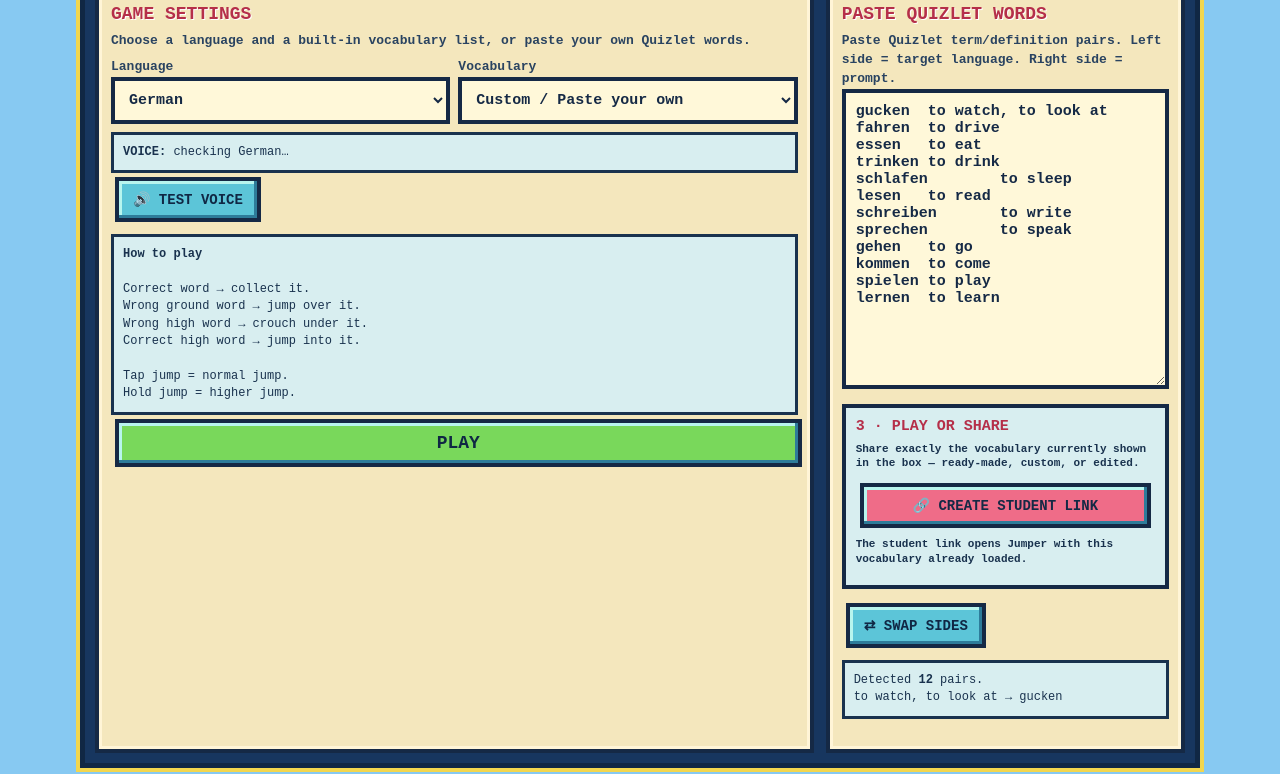
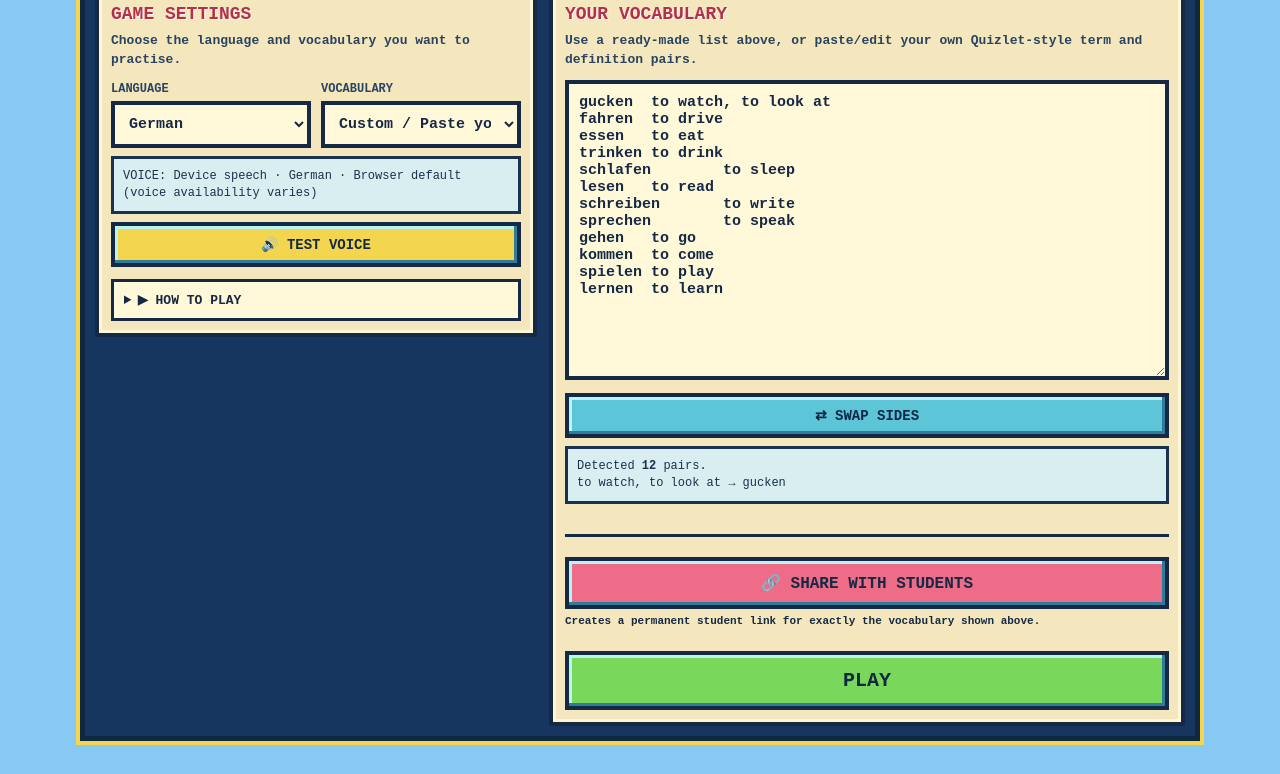
Before and after one commit to mcproductionsdk-beep/Word-Jumper, a plain HTML site: page index.html in a window 1280 px wide. Shown: the part 91-865 px from the top of the page. After the commit the page ends 838 px from the top, so only its background shows below. Drawn offline with Linux system fonts and the light colour scheme.

Commit message:
Publish user-tested Word Jumper Master Menu V1.1 and vocabulary sharing

```diff
--- a/index.html
+++ b/index.html
@@ -73,6 +73,31 @@ body.studentMode #studentIntro{width:100%;padding:24px 14px}
 }
 
 
+/* Boring Teacher Vocabulary Menu v1.0 — Word Racer prototype */
+.teacherMenu{display:grid;grid-template-columns:minmax(0,.82fr) minmax(0,1.18fr);gap:12px;align-items:start}
+.settingsFields{display:grid;grid-template-columns:1fr 1fr;gap:10px;margin-top:12px}
+.fieldLabel{font:900 12px "Courier New";color:#294361;margin:0 0 5px;text-transform:uppercase}
+.menuButton{width:100%;margin:8px 0 0}
+.teacherHowTo{margin-top:12px;padding:10px;background:#fff8d9;border:3px solid #152945}
+.teacherHowTo summary{cursor:pointer;font:900 13px "Courier New";color:#152945}
+.teacherHowTo div{font:700 11px "Courier New";line-height:1.5;margin-top:8px}
+.vocabCard textarea{margin-top:10px}
+.shareBlock{margin-top:12px;padding-top:12px;border-top:3px solid #152945}
+#shareStudentLink{font-size:16px;padding:12px}
+.finalPlay{margin:14px 0 0;padding:14px;font-size:20px}
+body.studentMode #menu>.teacherMenu{display:none!important}
+@media(max-width:760px){
+.teacherMenu{grid-template-columns:1fr;gap:10px}
+.settingsFields{grid-template-columns:1fr}
+.card{padding:12px}
+textarea{height:34vh;min-height:210px;font-size:16px}
+select{min-height:48px;font-size:16px}
+button{min-height:48px}
+#shareStudentLink,.finalPlay{min-height:56px}
+}
+
+body.studentMode #teacherGrid{display:none!important}
+
 </style>
 </head>
 <body>
@@ -86,45 +111,27 @@ body.studentMode #studentIntro{width:100%;padding:24px 14px}
   <button id="studentPlay" class="primary" type="button">PLAY</button>
   <details class="howTo">
     <summary>▶ HOW TO PLAY</summary>
-    <div>SPACE / ↑ / W = JUMP · HOLD FOR HIGHER JUMP · ↓ / S = CROUCH<br>Collect the correct translation and avoid wrong words.</div>
+    <div>SPACE / ↑ / W = JUMP · HOLD FOR HIGHER JUMP · ↓ / S = CROUCH<br>Correct word → collect it. Wrong ground word → jump over it. Wrong high word → crouch under it. Correct high word → jump into it.</div>
   </details>
 </div>
-
-<div class="grid"><div class="card teacherOnly">
+<div class="teacherMenu">
+  <div class="card settingsCard">
     <h2>GAME SETTINGS</h2>
-<div class="help">Choose a language and a built-in vocabulary list, or paste your own Quizlet words.</div>
-<div style="display:grid;grid-template-columns:1fr 1fr;gap:8px;margin-top:7px">
-<div>
-<div class="help"><b>Language</b></div>
-<select id="language">
-<option value="de-DE">German</option>
-<option value="es-ES">Spanish</option>
-<option value="da-DK">Danish</option>
-<option value="en-US">English</option>
-</select>
-</div>
-<div>
-<div class="help"><b>Vocabulary</b></div>
-<select id="vocabCategory"></select>
-</div>
+    <div class="help">Choose the language and vocabulary you want to practise.</div>
+    <div class="settingsFields">
+      <div><div class="fieldLabel">Language</div><select id="language"><option value="de-DE">German</option><option value="es-ES">Spanish</option><option value="da-DK">Danish</option><option value="en-US">English</option></select></div>
+      <div><div class="fieldLabel">Vocabulary</div><select id="vocabCategory"></select></div>
     </div>
     <div id="voiceCheck" class="preview"><b>VOICE:</b> checking…</div>
-<button id="testVoice" type="button">🔊 TEST VOICE</button>
-<div class="preview">
-<b>How to play</b><br><br>
-Correct word → collect it.<br>
-Wrong ground word → jump over it.<br>
-Wrong high word → crouch under it.<br>
-Correct high word → jump into it.<br><br>
-Tap jump = normal jump.<br>
-Hold jump = higher jump.
+    <button id="testVoice" class="yellow menuButton" type="button">🔊 TEST VOICE</button>
+    <details class="teacherHowTo">
+      <summary>▶ HOW TO PLAY</summary>
+      <div>SPACE / ↑ / W = jump · hold for higher jump · ↓ / S = crouch · P = pause<br>Correct word → collect it. Wrong ground word → jump over it. Wrong high word → crouch under it. Correct high word → jump into it.</div>
+    </details>
   </div>
-<button id="play" type="button" class="primary wide">PLAY</button>
-</div>
-
-<div class="card teacherOnly">
-<h2>PASTE QUIZLET WORDS</h2>
-<div class="help">Paste Quizlet term/definition pairs. Left side = target language. Right side = prompt.</div>
+  <div class="card vocabCard">
+    <h2>YOUR VOCABULARY</h2>
+    <div class="help">Use a ready-made list above, or paste/edit your own Quizlet-style term and definition pairs.</div>
     <textarea id="words">gucken	to watch, to look at
 fahren	to drive
 essen	to eat
@@ -137,24 +144,15 @@ gehen	to go
 kommen	to come
 spielen	to play
 lernen	to learn</textarea>
-<div class="setupStep">
-  <div class="stepTitle">3 · PLAY OR SHARE</div>
-  <div class="stepHint">Share exactly the vocabulary currently shown in the box — ready-made, custom, or edited.</div>
-  <div class="shareRow">
-    <button id="createStudentLink" class="pink" type="button">🔗 CREATE STUDENT LINK</button>
-    <button id="copyStudentLink" type="button">📋 COPY LINK</button>
+    <button id="swap" type="button" class="menuButton">⇄ SWAP SIDES</button>
+    <div id="preview" class="preview"></div><div id="error" class="error"></div>
+    <div class="shareBlock">
+      <button id="shareStudentLink" class="pink menuButton" type="button">🔗 SHARE WITH STUDENTS</button>
+      <div class="stepHint" id="shareStatus">Creates a permanent student link for exactly the vocabulary shown above.</div>
     </div>
-  <div class="stepHint" id="shareStatus">The student link opens Jumper with this vocabulary already loaded.</div>
+    <button id="play" class="primary wide finalPlay teacherOnly" type="button">PLAY</button>
   </div>
-<button id="swap" type="button">⇄ SWAP SIDES</button>
-
-<div id="preview" class="preview"></div>
-<div id="error" class="error"></div>
-</div>
-
-</div>
-</section>
-
+</div></section>
 <section id="game" class="screen">
 <div class="hud">
 <div>SCORE <span id="score">0</span> · <span id="lives">❤❤❤</span></div>
@@ -562,36 +560,11 @@ function loadVoices(){
   speechVoices=window.speechSynthesis.getVoices()||[];
   updateVoiceCheck();
 }
-function voiceFor(locale){
-  var wanted=(locale||"").toLowerCase(),base=wanted.split("-")[0];
-  return speechVoices.find(function(v){return (v.lang||"").toLowerCase()===wanted;})||
-         speechVoices.find(function(v){return (v.lang||"").toLowerCase().split("-")[0]===base;})||null;
-}
-function languageName(locale){return {"de-DE":"German","es-ES":"Spanish","da-DK":"Danish","en-US":"English"}[locale]||locale;}
-function updateVoiceCheck(){
-  var box=E("voiceCheck");if(!box)return;
-  if(!("speechSynthesis" in window)){box.innerHTML="<b>VOICE:</b> ⚠ Speech synthesis unavailable";return;}
-  var locale=E("language").value,v=voiceFor(locale);
-  if(v) box.innerHTML="<b>VOICE:</b> ✓ "+languageName(locale)+" — "+escapeHtml(v.name)+" · "+escapeHtml(v.lang);
-  else if(!speechVoices.length) box.innerHTML="<b>VOICE:</b> checking "+languageName(locale)+"…";
-  else box.innerHTML="<b>VOICE:</b> ⚠ "+languageName(locale).toUpperCase()+" VOICE NOT FOUND<br>No English fallback will be used.";
-}
-if("speechSynthesis" in window){
-  loadVoices();
-  window.speechSynthesis.addEventListener("voiceschanged",loadVoices);
-  setTimeout(loadVoices,150);setTimeout(loadVoices,700);
-}
-function speak(text){
-  if(!soundOn||!("speechSynthesis" in window))return false;
-  loadVoices();
-  var v=voiceFor(targetLang);
-  if(!v){updateVoiceCheck();return false;}
-  try{
-    window.speechSynthesis.cancel();
-    var u=new SpeechSynthesisUtterance(text);u.voice=v;u.lang=v.lang;u.rate=.82;
-    window.speechSynthesis.speak(u);return true;
-  }catch(e){return false;}
-}
+function voiceFor(locale){var wanted=(locale||"").toLowerCase().replace("_","-"),base=wanted.split("-")[0];return speechVoices.find(function(v){return(v.lang||"").toLowerCase().replace("_","-")===wanted})||speechVoices.find(function(v){return(v.lang||"").toLowerCase().replace("_","-").split("-")[0]===base})||null}
+function languageName(locale){return{"de-DE":"German","es-ES":"Spanish","da-DK":"Danish","en-US":"English"}[locale]||locale}
+function updateVoiceCheck(){var box=E("voiceCheck");if(!box)return;var locale=E("language").value,v=voiceFor(locale);box.textContent="VOICE: Device speech · "+languageName(locale)+(v?" · "+v.name:" · Browser default (voice availability varies)")}
+if("speechSynthesis" in window){loadVoices();window.speechSynthesis.addEventListener("voiceschanged",loadVoices);setTimeout(loadVoices,150);setTimeout(loadVoices,700)}
+function speak(text){if(!soundOn||!("speechSynthesis" in window))return false;try{loadVoices();var v=voiceFor(targetLang),u=new SpeechSynthesisUtterance(text);u.lang=targetLang;if(v)u.voice=v;u.rate=.82;window.speechSynthesis.cancel();window.speechSynthesis.speak(u);return true}catch(e){return false}}
 function flash(text,ok){
   var t=E("toast");t.textContent=text;t.style.color=ok?"#63ff8b":"#ff5b6e";t.style.display="block";
   clearTimeout(flash.timer);flash.timer=setTimeout(function(){t.style.display="none";},650);
@@ -754,13 +727,7 @@ E("language").addEventListener("change",function(){
   updateVoiceCheck();
 });
 E("vocabCategory").addEventListener("change",loadCategory);
-E("testVoice").addEventListener("click",function(){
-  targetLang=E("language").value;loadVoices();
-  var samples={"de-DE":"Guten Morgen","es-ES":"Buenos días","da-DK":"Godmorgen","en-US":"Good morning"};
-  var v=voiceFor(targetLang);if(!v){updateVoiceCheck();return;}
-  var u=new SpeechSynthesisUtterance(samples[targetLang]||"Hello");
-  u.voice=v;u.lang=v.lang;u.rate=.82;window.speechSynthesis.cancel();window.speechSynthesis.speak(u);
-});
+E("testVoice").addEventListener("click",function(){targetLang=E("language").value;var samples={"de-DE":"Guten Morgen","es-ES":"Buenos días","da-DK":"Godmorgen","en-US":"Good morning"};speak(samples[targetLang]||"Hello")});
 E("sound").addEventListener("click",function(){
   soundOn=!soundOn;this.textContent=soundOn?"🔊 SOUND ON":"🔇 SOUND OFF";
   if(!soundOn&&("speechSynthesis" in window))window.speechSynthesis.cancel();
@@ -818,22 +785,22 @@ async function createStudentLink(){
   }
   if(sharingBusy)return;
   sharingBusy=true;
-  var button=E("createStudentLink");
+  var button=E("shareStudentLink");
   var oldText=button.textContent;
   button.disabled=true;
   button.textContent="SAVING…";
   E("shareStatus").textContent="Saving this vocabulary set…";
 
   try{
-    var response=await fetch(VOCAB_API+"/sets",{
+    var controller=new AbortController();var timer=setTimeout(function(){controller.abort()},12000);var response;try{response=await fetch(VOCAB_API+"/sets",{
       method:"POST",
       headers:{"Content-Type":"application/json"},
       body:JSON.stringify({
         title:currentSetTitle(),
         language:E("language").value,
         pairs:pairs
-      })
-    });
+      }),signal:controller.signal
+    })}finally{clearTimeout(timer)}
 
     var data=null;
     try{data=await response.json()}catch(parseError){}
@@ -850,13 +817,13 @@ async function createStudentLink(){
     u.hash="set="+encodeURIComponent(setId);
     lastStudentLink=u.toString();
 
-    E("copyStudentLink").style.display="block";
+    E("shareStatus").textContent="✓ LINK READY: "+lastStudentLink;
     E("shareStatus").textContent="✓ STUDENT LINK READY — permanent set "+setId+" · "+pairs.length+" words.";
   }catch(err){
     console.error("Could not create vocabulary set:",err);
     lastStudentLink="";
-    E("copyStudentLink").style.display="none";
-    E("shareStatus").textContent="Could not save this set. Please try again.";
+
+    E("shareStatus").textContent="Could not save this set: "+(err&&err.message?err.message:"Please try again.");
   }finally{
     sharingBusy=false;
     button.disabled=false;
@@ -871,7 +838,7 @@ async function copyStudentLink(){
     var x=document.createElement("textarea");x.value=lastStudentLink;document.body.appendChild(x);
     x.select();document.execCommand("copy");x.remove();
   }
-  E("shareStatus").textContent="✓ LINK COPIED — ready to send to students.";
+  E("shareStatus").textContent="✓ LINK READY: "+lastStudentLink;
 }
 
 function normalizeLoadedPairs(data){
@@ -938,8 +905,7 @@ async function loadStudentSet(){
 }
 
 
-E("createStudentLink").onclick=createStudentLink;
-E("copyStudentLink").onclick=copyStudentLink;
+E("shareStudentLink").onclick=async function(){lastStudentLink="";await createStudentLink();if(lastStudentLink){try{await copyStudentLink()}catch(e){E("shareStatus").textContent="✓ LINK READY: "+lastStudentLink}}};
 E("studentPlay").onclick=function(){if(!this.disabled)E("play").click()};
 window.addEventListener("hashchange",loadStudentSet);
 populateCategories(false);
```
Lines whose indentation alone changed are shown as unchanged.
